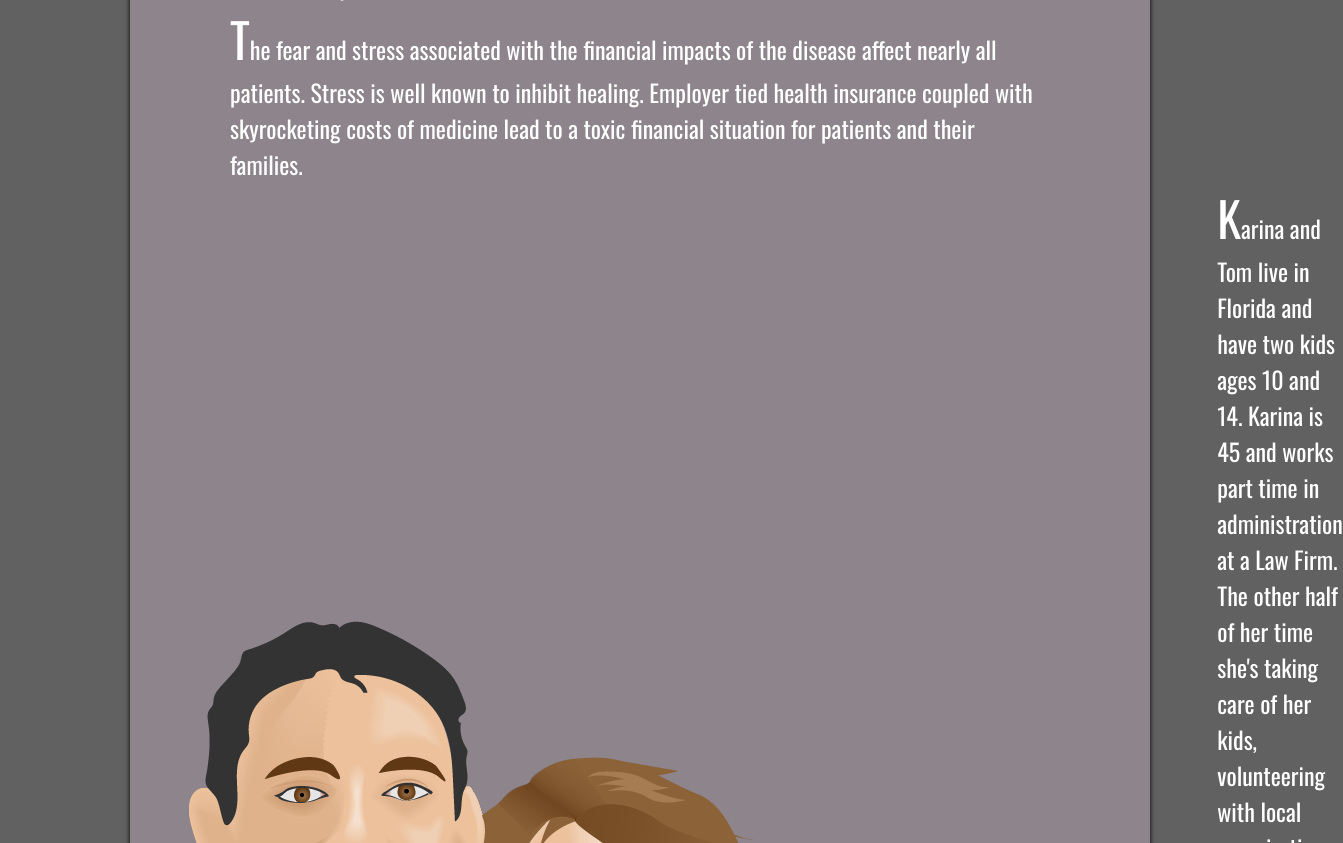
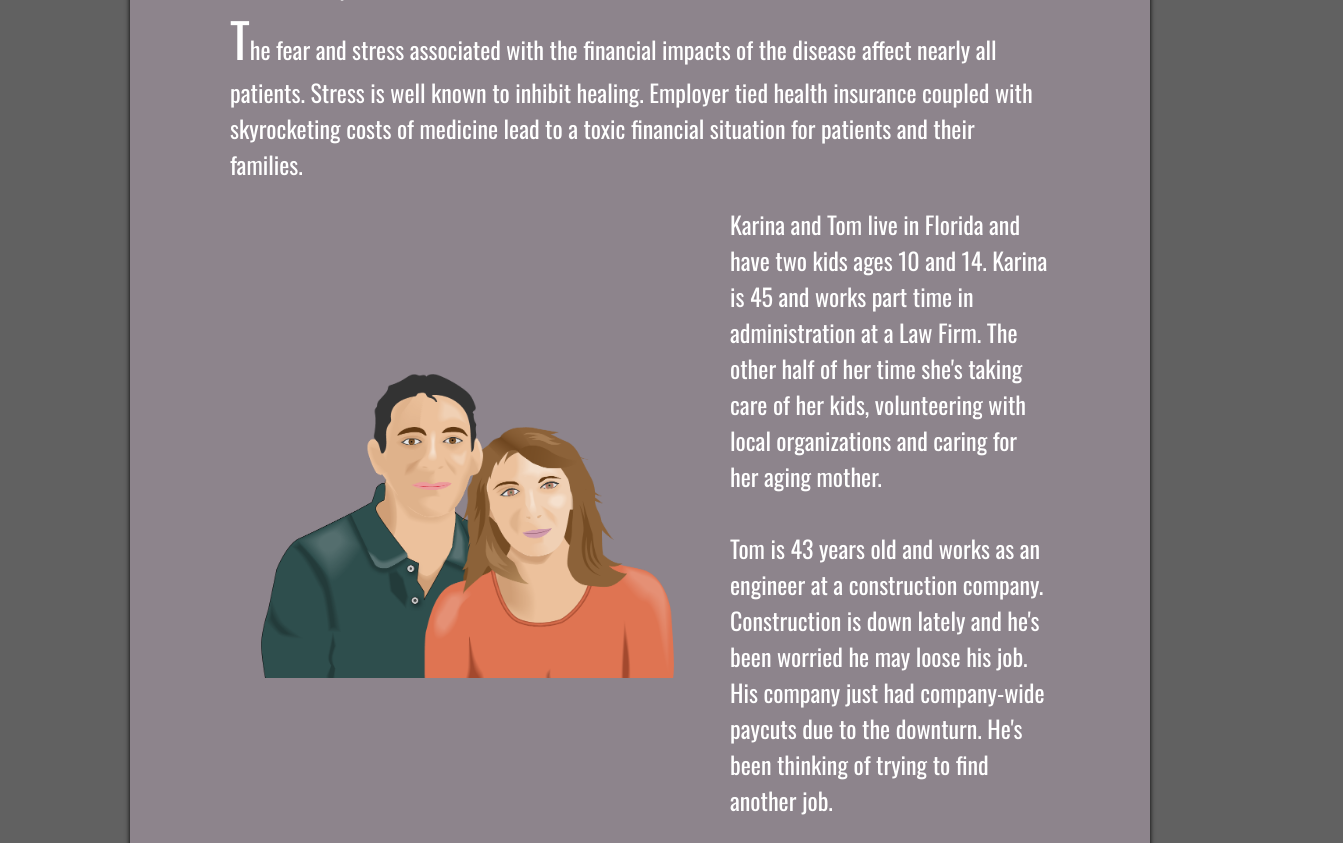
Before and after one commit to sbrreed/breastCancer-Project, a plain HTML site: page index.html in a window 1280 px wide. Shown: the part 1837-2680 px from the top of the page, 1343 px wide, since content can reach past the window. Drawn offline with nearby package versions, Linux system fonts and the light colour scheme; a script that the page names is missing; a web font is replaced by a local one.

Commit message:
layout change
Work on cross-browser issues with Karina and Tom section

```diff
--- a/index.html
+++ b/index.html
@@ -117,9 +117,9 @@
                     to inhibit healing. Employer tied health insurance coupled with skyrocketing costs of medicine lead to
                     a toxic financial situation for patients and their families.
                 </p>
-                <div class="leftImageContainer">
+                <div class="leftImageContainer articleText"">
                     <img src='media/couple.png' id='karinaAndtom'>
-                    <p class=" articleText">
+                    <p class="">
                         Karina and Tom live in Florida and have two kids ages 10 and 14. Karina is 45 and works part time in administration at a
                         Law Firm. The other half of her time she's taking care of her kids, volunteering with local organizations
                         and caring for her aging mother.
--- a/main.css
+++ b/main.css
@@ -71,6 +71,11 @@ a {
     font-size: 1em;
     padding-bottom: 50px;
 }
+
+#karinaAndtom{
+   float:left; max-width:500px;
+}
+
 /**Landing page styling**/
     #header {
         background-color:#333333;
```
